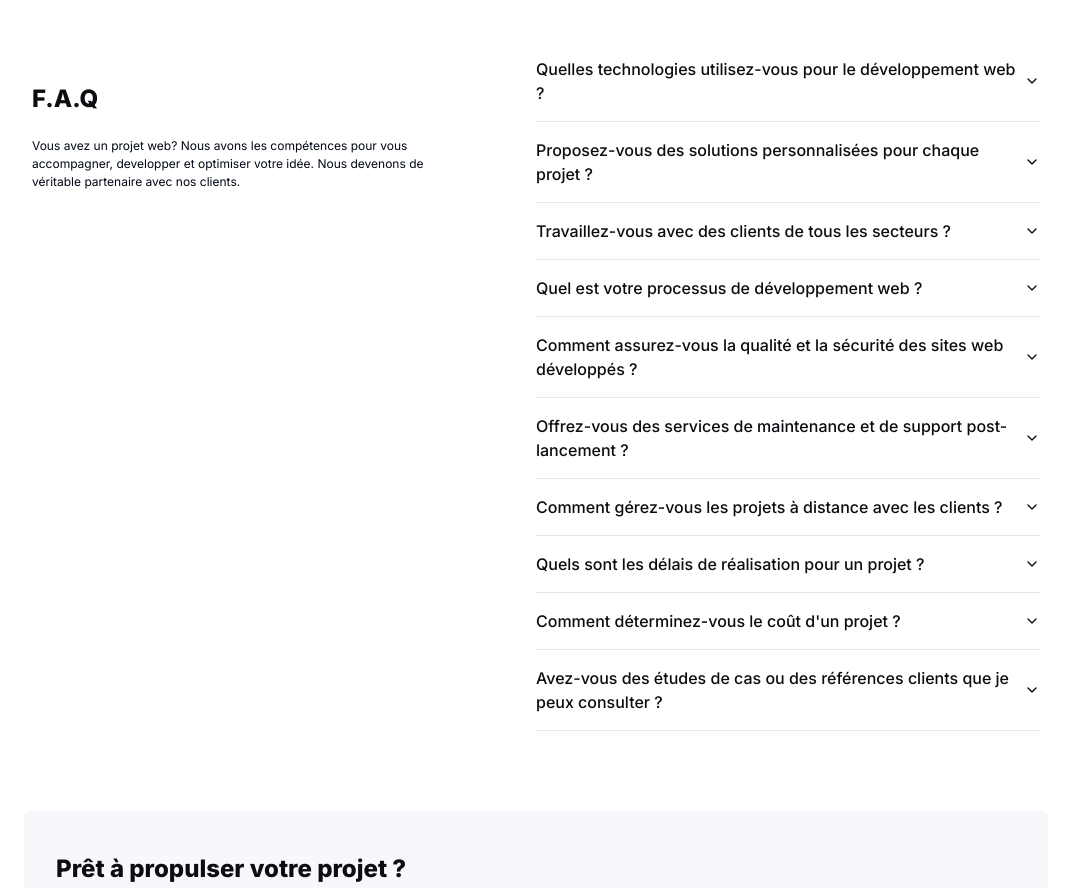
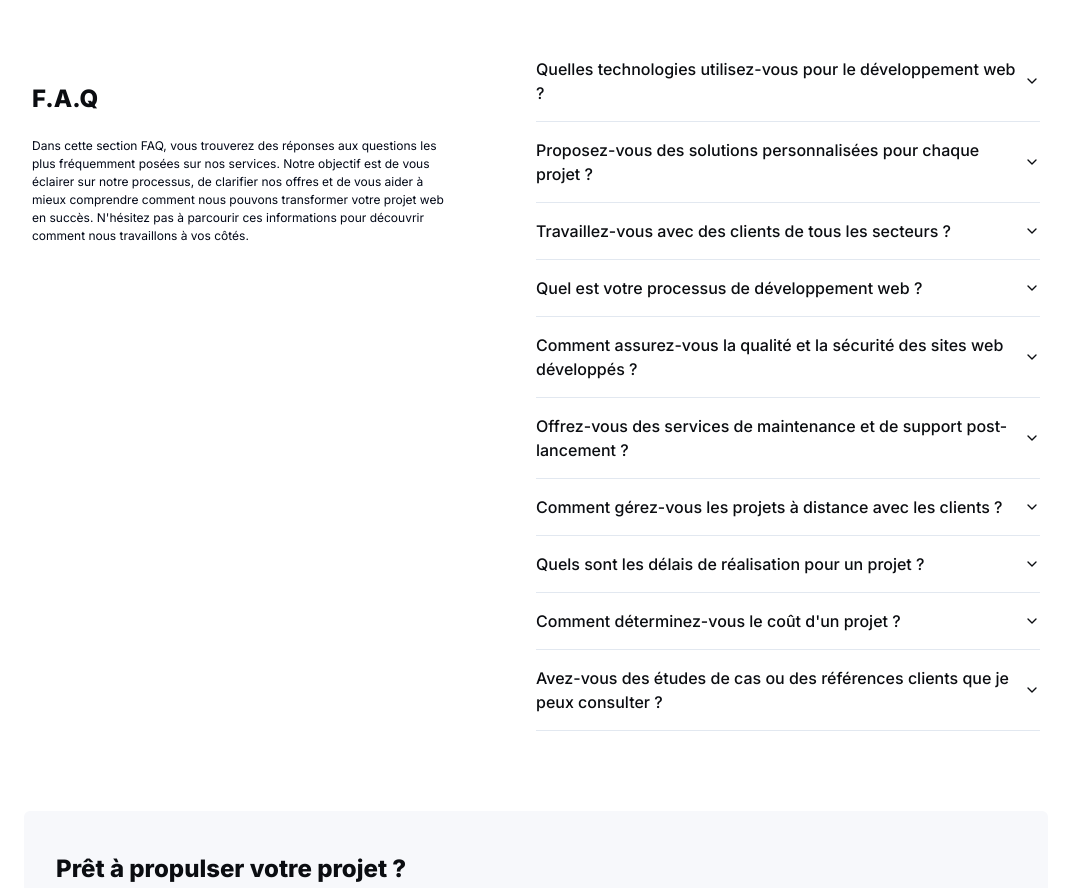
Before and after one commit to magicniclus/weebventure, a Next.js app: page / in a window 1280 px wide. Shown: the part 2920-3808 px from the top of the page, without its empty margins (104-1172 px from the left). Built offline with nearby package versions, Linux system fonts and the light colour scheme.

Commit message:
Update FAQ.tsx

```diff
--- a/src/components/FAQ.tsx
+++ b/src/components/FAQ.tsx
@@ -37,19 +37,22 @@ const FAQ = () => {
   }, []);
 
   return (
-    <section className="md:mt-20 w-full overflow-hidden">
-      <div className="max-w-5xl mx-auto py-4 px-2 flex justify-between md:flex-row flex-col">
-        <div className="md:w-1/2 w-full">
+    <section className="w-full overflow-hidden md:mt-20">
+      <div className="flex flex-col justify-between max-w-5xl px-2 py-4 mx-auto md:flex-row">
+        <div className="w-full md:w-1/2">
           <h2 className="text-textDev font-extrabold text-[24px] mt-10 titleLeftText titleFAQ">
             F.A.Q
           </h2>
           <p className="text-[12px] w-10/12 mt-5 textFAQ">
-            Vous avez un projet web? Nous avons les compétences pour vous
-            accompagner, developper et optimiser votre idée. Nous devenons de
-            véritable partenaire avec nos clients.{" "}
+            Dans cette section FAQ, vous trouverez des réponses aux questions
+            les plus fréquemment posées sur nos services. Notre objectif est de
+            vous éclairer sur notre processus, de clarifier nos offres et de
+            vous aider à mieux comprendre comment nous pouvons transformer votre
+            projet web en succès. N&apos;hésitez pas à parcourir ces
+            informations pour découvrir comment nous travaillons à vos côtés.
           </p>
         </div>
-        <div className="md:w-1/2 w-full buttonFAQ md:mt-0 mt-7">
+        <div className="w-full md:w-1/2 buttonFAQ md:mt-0 mt-7">
           <Accordion type="single" collapsible>
             <AccordionItem value="item-1">
               <AccordionTrigger>
```
